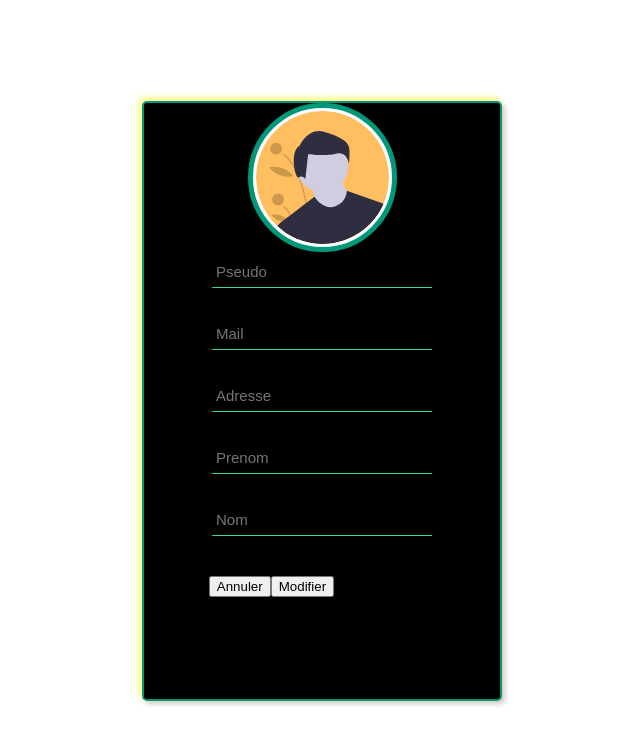
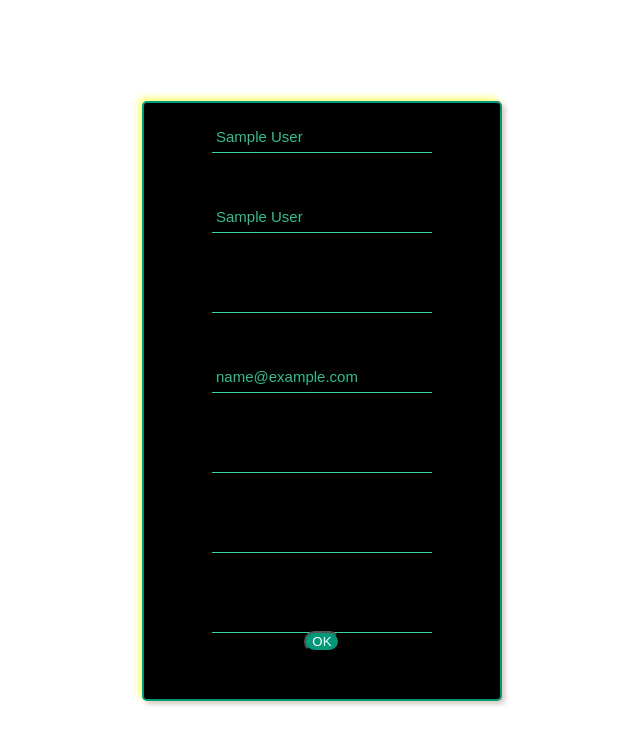
Before and after one commit to alexandre-champagnac/PrestaChopeGrp3, a PHP site: template pages/infoCompte/EditCompte.php in a window 1280 px wide. Shown: the top 745 px of the page, without its empty margins (318-958 px from the left). Run offline with PHP 8.4, Linux system fonts and the light colour scheme; the template is opened without the code that fills it, so the values that code supplies are empty; the visitor is signed in with stand-in values (Sample User, id 1).

Commit message:
Light/Dark Theme Repare

```diff
--- a/assets/css/style_compte.css
+++ b/assets/css/style_compte.css
@@ -29,7 +29,8 @@ img{
 }
 
 input[type="text"],
-input[type="email"]{
+input[type="email"],
+input[type="password"]{
     display: block;
     box-sizing: border-box;
     background: none;
@@ -46,9 +47,19 @@ input[type="email"]{
 }
 
 input[type="text"]:focus,
-input[type="email"]:focus{
+input[type="email"]:focus,
+input[type="password"]:focus{
     border-bottom: 2px solid #38d39f;
     border-bottom-right-radius: 20px;
     color: #32be8f;
     transition: 0.2s ease;
 }
+
+.submitbutton{
+    position: relative;
+    top: -32px;
+    text-decoration: none;
+    background: #009879;
+    border-radius: 20px;
+    color: #FFF;
+}
--- a/pages/infoCompte/EditCompte.php
+++ b/pages/infoCompte/EditCompte.php
@@ -1,3 +1,9 @@
+<?php
+include_once 'DAO/ClientDAO.php';
+include_once 'DTO/ClientDTO.php';
+$client = ClientDAO::getInfos($_SESSION['idClient']);
+?>
+
 <!DOCTYPE html>
 <html>
 <head>
@@ -6,16 +12,32 @@
 </head>
 <body>
     <center>
-        <div class="box">
-            <img src="assets/img/profil.svg" alt="">
-            <input type="text" name="" placeholder="Pseudo">
-            <input type="email" name="" placeholder="Mail">
-            <input type="text" name="" placeholder="Adresse">
-            <input type="text" name="" placeholder="Prenom">
-            <input type="text" name="" placeholder="Nom">
-            <button style="float: left;margin:10px 0 0 18.2%;">Annuler</button>
-            <button style="float: left;margin:10px 18.2% 0 0;">Modifier</button>
-        </div>
+        <form action="index.php?page=modifcompte" method="post">
+            <div class="box">
+
+                <label for="nom">Modifier votre Nom :</label>
+                <input type="text" id="nom" name="nom" minlength="3" value="<?php echo $client->getNom(); ?>"/>
+
+                <label for="Prenom">Modifier votre Prenom :</label>
+                <input type="text" id="prenom" name="prenom" value="<?php echo $client->getPrenom(); ?>"/>
+
+                <label for="adresse">Modifier votre Adresse :</label>
+                <input type="text" id="adresse" name="adresse" value="<?php echo $client->getAdresse(); ?>"/>
+
+                <label for="mail">Modifier votre Mail :</label>
+                <input type="text" id="mail" name="mail" value="<?php echo $client->getMail(); ?>"/>
+
+                <label for="pseudo">Modifier votre Pseudo :</label>
+                <input type="text" id="pseudo" name="pseudo" value="<?php echo $client->getPseudo(); ?>"/>
+
+                <label for="password">Nouveau MDP</label>
+                <input type="password" id="password" name="password"/>
+
+                <label for="password">Confirmer MDP</label>
+                <input type="password" id="newpassword" name="newpassword"/>
+
+                <input type="submit"  class="submitbutton" value="OK">
+            </div>
     </center>
 </body>
 </html>
```
Also changed, not shown: assets/css/Style_panier.css (+13 -2 lines), pages/infoCompte/Modificationcompte.php (deleted, +0 -43 lines).
